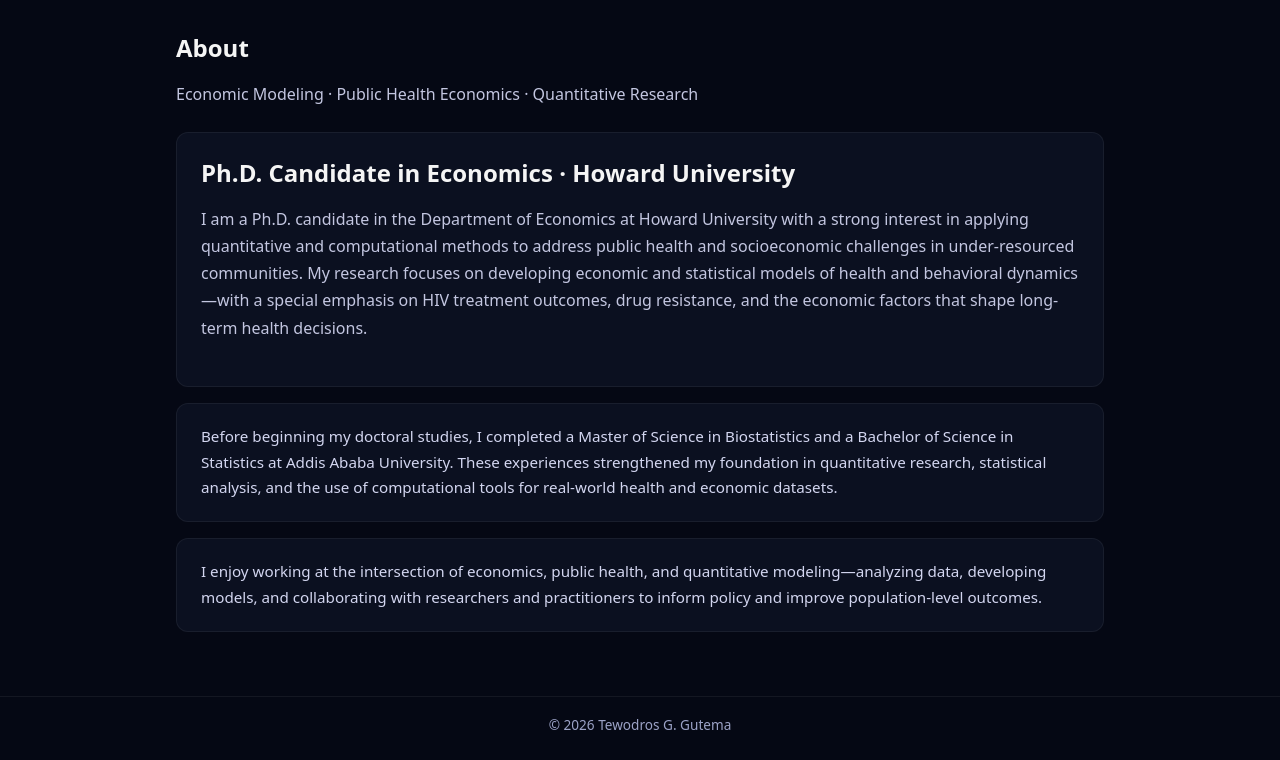
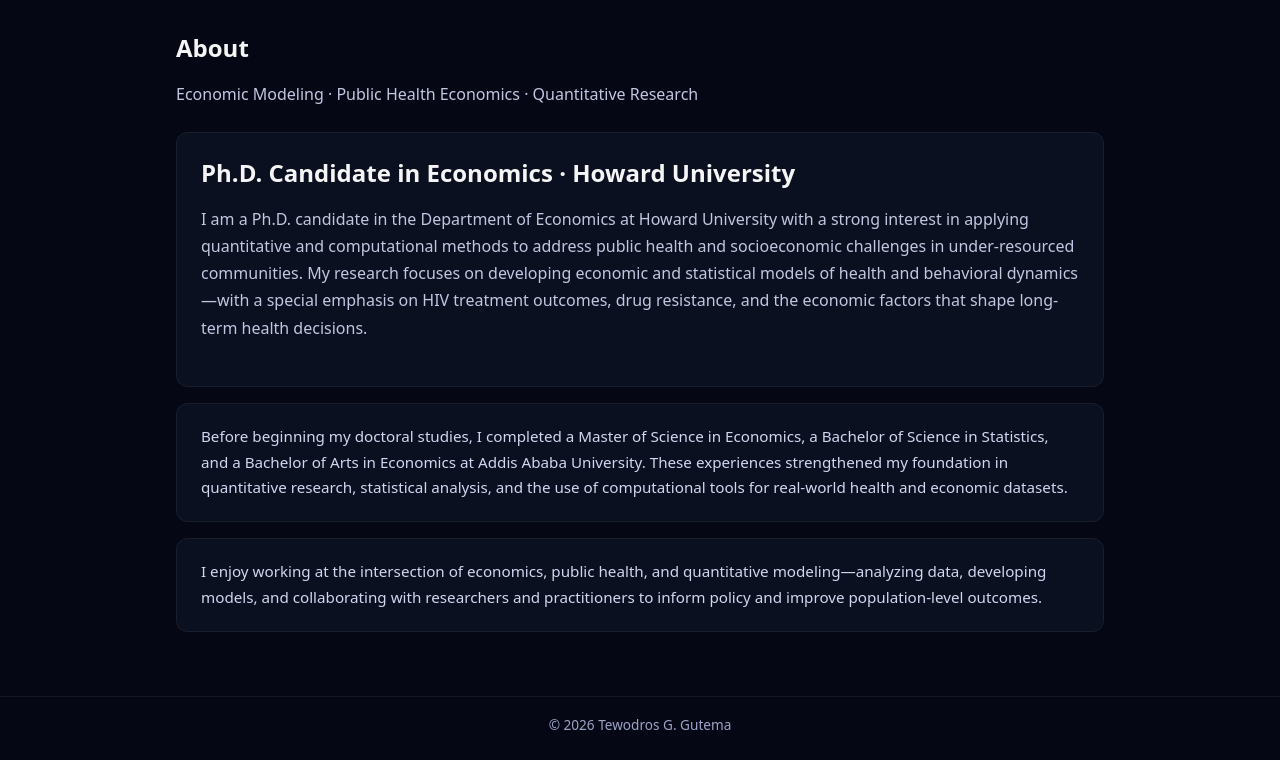
Before and after one commit to Tewodros78/Tewodros.github.io, a plain HTML site: page about.html in a window 1280 px wide. Shown: the part 68-828 px from the top of the page. Drawn offline with Linux system fonts and the light colour scheme.

Commit message:
Update about.html

```diff
--- a/about.html
+++ b/about.html
@@ -58,8 +58,8 @@
 
         <div class="card">
             <p class="card-body">
-                Before beginning my doctoral studies, I completed a Master of Science in Biostatistics and a Bachelor of
-                Science in Statistics at Addis Ababa University. These experiences strengthened my foundation in quantitative
+                Before beginning my doctoral studies, I completed a Master of Science in Economics, a Bachelor of
+                Science in Statistics, and a Bachelor of Arts in Economics at Addis Ababa University. These experiences strengthened my foundation in quantitative
                 research, statistical analysis, and the use of computational tools for real-world health and economic datasets.
             </p>
         </div>
```
